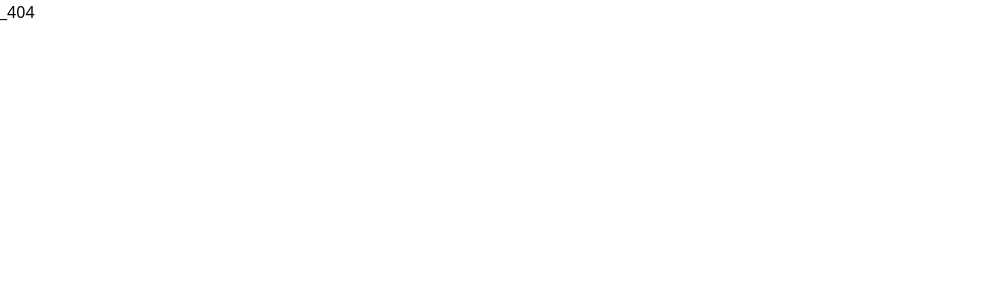
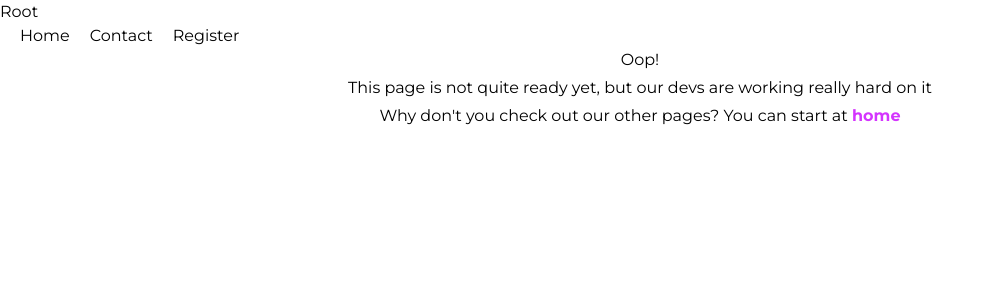
Before and after one commit to theAvocadoCoder/getlinked, a React (Vite) app: page /faqs in a window 1280 px wide. Before the commit this address had no page. Shown: the top 300 px of the page, without its empty margins (0-993 px from the left). Built offline with nearby package versions, Linux system fonts and the light colour scheme; a web font is replaced by a local one.

Commit message:
feat: implement InProgress and 404 pages

```diff
--- /dev/null
+++ b/src/global/404/index.jsx
@@ -0,0 +1,18 @@
+import { Link } from "react-router-dom";
+import Navbar from "global/Navbar";
+
+
+function _404() {
+  return (
+    <div className="h-screen flex flex-col font-montserrat bg-indigo-gl text-white">
+      <Navbar />
+      <div className="h-full flex flex-col items-center justify-center">
+        <p>Uh oh!</p>
+        <p>That page does not exist here, or perhaps it was misspelled...</p>
+        <p>No matter, you can always find your way back <Link to="/" className="text-orchid-gl font-bold">home</Link></p>
+      </div>
+    </div>
+  )
+}
+
+export default _404
--- /dev/null
+++ b/src/global/InProgress/index.jsx
@@ -0,0 +1,14 @@
+import { Link } from "react-router-dom";
+
+
+function InProgress() {
+  return (
+    <div className="h-full flex flex-col items-start sm:items-center justify-center gap-3 sm:gap-1 px-10 text-left sm:text-center">
+      <p>Oop!</p>
+      <p>This page is not quite ready yet, but our devs are working really hard on it</p>
+      <p>Why don&#39;t you check out our other pages? You can start at <Link to="/" className="text-orchid-gl font-bold">home</Link></p>
+    </div>
+  )
+}
+
+export default InProgress
--- a/src/pages/404/index.jsx
+++ /dev/null
@@ -1,8 +0,0 @@
-
-function _404() {
-  return (
-    <div>_404</div>
-  )
-}
-
-export default _404
```
Also changed, not shown: src/main.jsx (+15 -2 lines).
